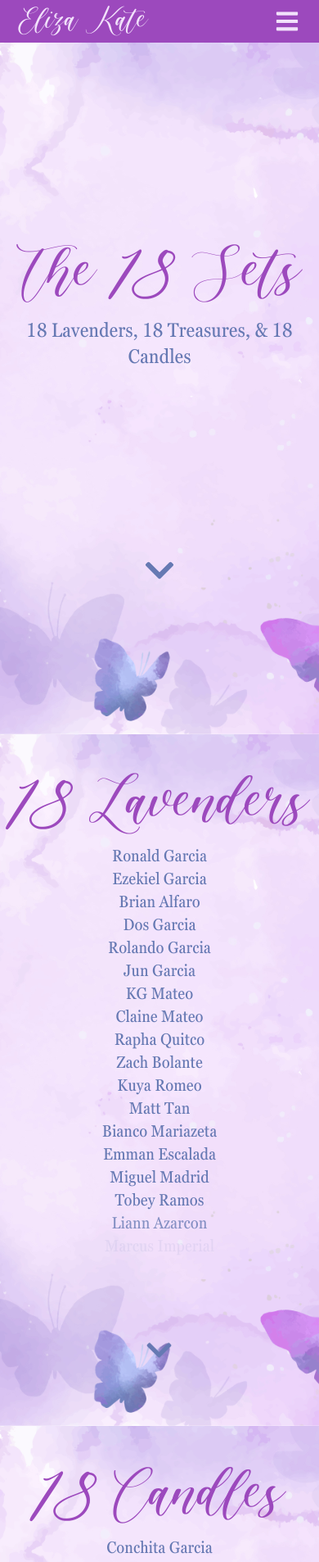
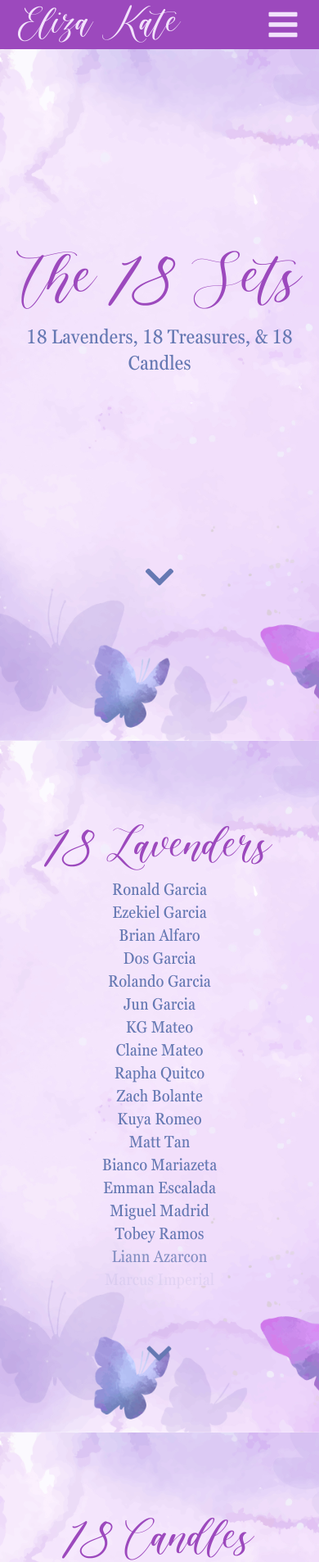
Before and after one commit to marcusimperial/kate-18, a Next.js app: page /sets in a window 390 px wide. Shown: the top 1906 px of the page at 82% size. Built offline with nearby package versions, Linux system fonts and the light colour scheme.

Commit message:
completed navbar

```diff
--- a/app/Navbar.jsx
+++ b/app/Navbar.jsx
@@ -10,13 +10,15 @@ const Navbar = () => {
 
     const [mobileClicked, setMobileClicked] = useState(false);
 
+    window.onresize = () => setMobileClicked(false);
+
     return (
-        <div className={`grid  auto-rows-min md:grid-flow-col justify-items-center md:justify-items-auto md:justify-between items-center bg-purpureus text-purple px-6 md:px-24 p-0.5 sticky top-0 z-50 md:h-auto ${mobileClicked ? 'h-[100dvh]' : 'h-auto'}`}>
+        <div className={`grid w-full auto-rows-min md:grid-flow-col justify-items-center md:justify-items-auto md:justify-between items-center bg-purpureus text-purple px-6 md:px-12 lg:px-24 md:p-0.5 top-0 z-50 md:h-auto ${mobileClicked ? 'max-h-[100dvh] h-full fixed ease-in-out duration-300' : 'max-h-[100px] sticky ease-out duration-300'}`}>
             <div className="grid grid-flow-col justify-between items-center w-full gap-2">
-            <h1 className="text-5xl md:text-6xl font-elegante">Eliza Kate</h1>
-            { !mobileClicked ? <FaBars size="30px" className="md:hidden" onClick={() => setMobileClicked(true)}/> : <FaTimes size="30px" className="md:hidden" onClick={() => setMobileClicked(false)}  />}
+                <h1 className="text-6xl md:text-6xl font-elegante">Eliza Kate</h1>
+                { !mobileClicked ? <FaBars data-aos="fade-in" size="40px" className={`md:hidden`} onClick={() => setMobileClicked(true)}/> : <FaTimes size="40px" data-aos="fade-in" className="md:hidden" onClick={() => setMobileClicked(false)}  />}
             </div>
-            <div className={`md:flex flex-col md:flex-row items-center py-32 md:py-0 gap-x-4 gap-y-18 md:gap-y-0 ${mobileClicked ? 'flex' : 'hidden'}`}>
+            <div className={`md:flex flex-col md:flex-row items-center mt-32 md:mt-0 gap-x-4 gap-y-18 md:gap-y-0 p-10 md:p-0 ${mobileClicked ? 'flex' : 'hidden'}`}>
                 <div className="flex items-center p-1 border-gold hover:border-b-2 select-none">
                     <Link className="text-5xl md:text-2xl font-georgia" href="/">Home</Link>
                 </div>
@@ -30,9 +32,9 @@ const Navbar = () => {
                     <Link className="text-5xl md:text-2xl font-georgia" href="/sets#treasures">Treasures</Link>
                 </div>
             </div>
-            <div onClick={() => router.push('/rsvp')} className="hidden md:flex items-center gap-1 text-purpureus bg-purple rounded-lg p-1 px-3 select-none hover:scale-[0.98]">
-                <FaCalendar size="25px" />
-                <h1 className="text-2xl font-georgia">RSVP today</h1>
+            <div onClick={() => router.push('/rsvp')} className={`md:hidden lg:flex items-center gap-1 text-purpureus bg-purple rounded-lg p-2 md:p-1 px-3 select-none hover:scale-[0.98] ${mobileClicked ? 'flex' : 'hidden'}`}>
+                <FaCalendar size="30px" />
+                <h1 className="text-4xl md:text-2xl font-georgia">RSVP today</h1>
             </div>
         </div>
     )
--- a/app/layout.jsx
+++ b/app/layout.jsx
@@ -6,11 +6,6 @@ import { useEffect, useRef } from 'react';
 import AOS from 'aos';
 import "aos/dist/aos.css";
 import { usePathname } from 'next/navigation';
-
-export const metadata = {
-  title: 'Eliza Kate @ 18',
-  description: "Eliza Kate's 18th Birthday Debut",
-}
 
 const elegante = localFont({ src: './assets/Elegante.woff', variable: '--font-elegante' });
 const georgia = localFont({ src: './assets/Georgia.woff', variable: '--font-georgia' });
@@ -25,12 +20,12 @@ export default function RootLayout({ children }) {
     AOS.init();
     window.onbeforeunload = () => sessionStorage.clear();
     window.onunload = () => sessionStorage.clear();
-    playMusic();
+    // playMusic();
   }, []);
 
   useEffect(() => {
     console.log('path');
-    playMusic();
+    // playMusic();
   }, [path])
 
   const playMusic = () => {
--- a/app/sets/Set.jsx
+++ b/app/sets/Set.jsx
@@ -9,14 +9,14 @@ const Set = ({ set, i }) => {
     };
 
     return (
-        <div id={set?.id} className="grid h-[100dvh] grid-rows-[80%_20%] justify-items-center items-center">
-            <div data-aos="fade-in" className="grid justify-items-center items-center">
-                <h1 data-aos="fade-in" data-aos-delay="200" className="text-8xl md:text-9xl font-elegante text-purpureus text-center">{set?.name || '18 Set'}</h1>
+        <div id={set?.id} className="grid h-[100dvh] pt-7 md:pt-0 grid-rows-[87%_13%] md:grid-rows-[80%_20%] justify-items-center items-center">
+            <div data-aos="fade-in" className="grid justify-items-center items-center grid-rows-[auto_minmax(0,_1fr)]">
+                <h1 data-aos="fade-in" data-aos-delay="200" className="text-7xl md:text-8xl lg:text-9xl font-elegante text-purpureus text-center">{set?.name || '18 Set'}</h1>
                 <div className="grid md:grid-cols-3 md:gap-x-6 md:gap-3">
-                    { set?.people?.map((person, i) => (<h1 key={`p${i}`} data-aos="fade-in" data-aos-delay={((i + 1) * 150).toString()} className="text-xl md:text-4xl text-center">{person}</h1>)) }
+                    { set?.people?.map((person, i) => (<h1 key={`p${i}`} data-aos="fade-in" data-aos-offset="0" data-aos-delay={((i + 1) * 150).toString()} className="text-xl md:text-3xl lg:text-4xl text-center">{person}</h1>)) }
                 </div>
             </div>
-            <FaChevronDown onClick={onClick} className="animate-bounce self-center md:self-start" size="35px" />
+            <FaChevronDown onClick={onClick} className="animate-bounce self-start" size="35px" />
         </div>
     )
 };
```
